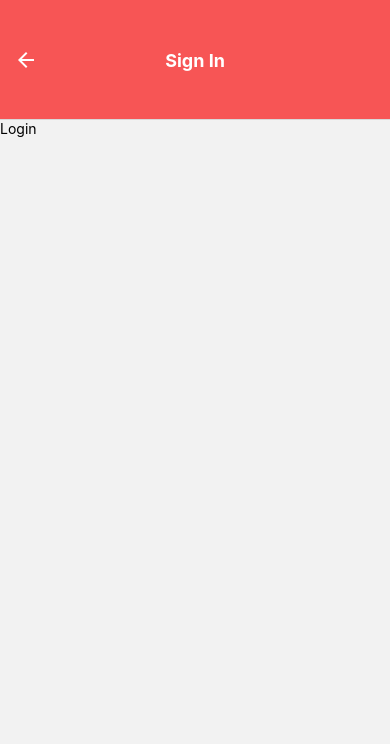
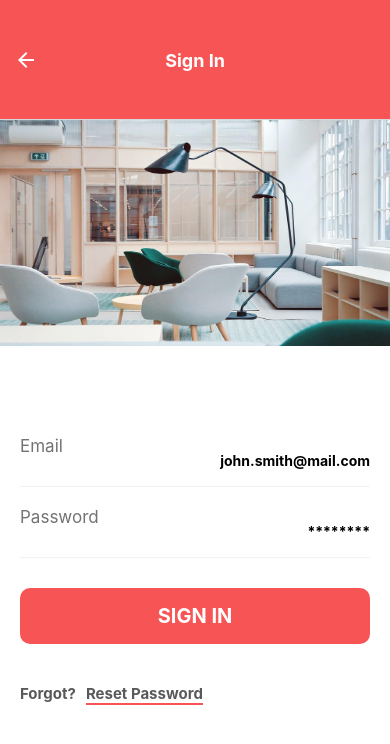
Before and after one commit to Freedom-seven/ScanShare, a React Native app: screen /Login in a window 390 px wide. Shown: the top 744 px of the page. Built offline with nearby package versions, Linux system fonts and the light colour scheme.

Commit message:
add logic to screens

```diff
--- a/src/Screens/LoginScreen.js
+++ b/src/Screens/LoginScreen.js
@@ -1,14 +1,174 @@
-import React from 'react'
-import { StyleSheet, Text, View } from 'react-native'
+import React, { useState } from "react";
+import {
+  StyleSheet,
+  Text,
+  View,
+  Image,
+  TouchableOpacity,
+  TextInput,
+} from "react-native";
 
 const LoginScreen = () => {
-    return (
-        <View>
-            <Text>Login</Text>
+  const [email, setEmail] = useState("");
+  const [password, setPassword] = useState("");
+
+  const handleChangeEmail = (text) => {
+    setEmail(text);
+  };
+
+  const handleChangePassword = (text) => {
+    setPassword(text);
+  };
+
+  return (
+    <View style={styles.container}>
+      <View style={styles.heroContainer}>
+        <Image
+          source={require("../../assets/images/hero1.jpg")}
+          style={styles.hero}
+        />
+      </View>
+      <View style={styles.loginContainer}>
+        <View style={styles.loginForm}>
+          <View style={styles.loginFormInput}>
+            <Text style={styles.email}>Email</Text>
+            <TextInput
+              style={styles.loginFormInputText}
+              onChangeText={handleChangeEmail}
+              value={email}
+              placeholder="john.smith@mail.com"
+              keyboardType="email-address"
+            />
+          </View>
+          <View style={styles.loginFormInput}>
+            <Text style={styles.password}>Password</Text>
+            <TextInput
+              onChangeText={handleChangePassword}
+              value={password}
+              secureTextEntry
+              style={styles.loginFormInputText}
+              placeholder="********"
+              keyboardType="default"
+            />
+          </View>
         </View>
-    )
-}
+        <View style={styles.signIn}>
+          <TouchableOpacity style={styles.button}>
+            <Text style={styles.buttonText}>sign in</Text>
+          </TouchableOpacity>
+        </View>
+        <View style={styles.forgotPassword}>
+          <Text style={styles.Forgot}>Forgot?</Text>
+          <TouchableOpacity style={styles.resetPassword} >
+            <Text style={styles.reset}>Reset Password</Text>
+          </TouchableOpacity>
+        </View>
+      </View>
+    </View>
+  );
+};
 
-export default LoginScreen
+export default LoginScreen;
 
-const styles = StyleSheet.create({})
+const styles = StyleSheet.create({
+  container: {
+    flex: 1,
+    backgroundColor: "#fff",
+  },
+
+  heroContainer: {
+    flex: 4,
+    justifyContent: "center",
+    alignItems: "center",
+  },
+
+  hero: {
+    width: "100%",
+    height: "100%",
+    resizeMode: "stretch",
+  },
+
+  loginContainer: {
+    flex: 6,
+    marginVertical: 80,
+  },
+
+  loginForm: {
+    backgroundColor: "#fff",
+    marginHorizontal: 20,
+  },
+
+  loginFormInput: {
+    flexDirection: "row",
+    borderColor: "#f2f2f2",
+    borderBottomWidth: 1,
+    marginVertical: 10,
+  },
+
+  email: {
+    flex: 1,
+    fontSize: 17,
+    color: "#737373",
+  },
+
+  password: {
+    flex: 1,
+    fontSize: 17,
+    color: "#737373",
+  },
+
+  loginFormInputText: {
+    flex: 3,
+    textAlign: "right",
+    width: "100%",
+    height: 50,
+    fontWeight: "bold",
+  },
+
+  signIn: {
+    justifyContent: "center",
+    alignItems: "center",
+    marginHorizontal: 20,
+    marginVertical: 20,
+  },
+
+  button: {
+    width: "100%",
+    backgroundColor: "#f75555",
+    borderRadius: 10,
+    justifyContent: "center",
+    alignItems: "center",
+    paddingVertical: 16,
+  },
+
+  buttonText: {
+    color: "#fff",
+    fontSize: 20,
+    fontWeight: "bold",
+    textTransform: "uppercase",
+  },
+
+  forgotPassword: {
+    flexDirection: "row",
+    marginHorizontal: 20,
+    marginVertical: 20,
+  },
+
+  Forgot: {
+    color: "#595959",
+    fontSize: 15,
+    fontWeight: "bold",
+    marginRight: 10,
+  },
+
+  resetPassword: {
+    borderBottomWidth: 2,
+    borderColor: "#f75555",
+  },
+
+  reset: {
+    color: "#595959",
+    fontSize: 15,
+    fontWeight: "bold",
+  },
+});
--- a/src/Screens/RegisterScreen.js
+++ b/src/Screens/RegisterScreen.js
@@ -1,14 +1,189 @@
-import React from 'react'
-import { StyleSheet, Text, View } from 'react-native'
+import React from "react";
+import {
+  StyleSheet,
+  Text,
+  View,
+  TouchableOpacity,
+  TextInput,
+  ScrollView,
+} from "react-native";
+import { AntDesign } from "@expo/vector-icons";
 
 const RegisterScreen = () => {
-    return (
-        <View>
-            <Text>Register</Text>
+  const [name, onChangeName] = React.useState("");
+  const [email, onChangeEmail] = React.useState("");
+  const [number, onChangeNumber] = React.useState("");
+  const [role, onChangeRole] = React.useState("");
+  const [twitter, onChangeTwitter] = React.useState("");
+  const [linkedIn, onChangeLinkedIn] = React.useState("");
+  const [password, onChangePassword] = React.useState("");
+  const [confirmPassword, onChangeConfirmPassword] = React.useState("");
+
+  return (
+    <ScrollView style={styles.container}>
+      <View style={styles.heroContainer}>
+        <AntDesign name="user" size={80} color="#f75555" style={styles.icon} />
+        <TouchableOpacity style={styles.addProfile}>
+          <Text style={styles.addProfileText}>add profile photo</Text>
+        </TouchableOpacity>
+      </View>
+      <View style={styles.formContainer}>
+        <View style={styles.inputContainer}>
+          <Text style={styles.label}>Full Name</Text>
+          <TextInput
+            style={styles.input}
+            placeholder="Joan Shay"
+            keyboardType="default"
+            onChangeText={onChangeName}
+            value={name}
+          />
         </View>
-    )
-}
+        <View style={styles.inputContainer}>
+          <Text style={styles.label}>Email</Text>
+          <TextInput
+            style={styles.input}
+            placeholder="joan.shay@sparrow.com"
+            keyboardType="email-address"
+            autoCapitalize="none"
+            onChangeText={onChangeEmail}
+            value={email}
+          />
+        </View>
+        <View style={styles.inputContainer}>
+          <Text style={styles.label}>Phone Number</Text>
+          <TextInput
+            style={styles.input}
+            placeholder="+233(244) 245 190"
+            keyboardType="phone-pad"
+            onChangeText={onChangeNumber}
+            value={number}
+          />
+        </View>
+        <View style={styles.inputContainer}>
+          <Text style={styles.label}>Role</Text>
+          <TextInput
+            style={styles.input}
+            placeholder="Director of Marketing"
+            keyboardType="default"
+            onChangeText={onChangeRole}
+            value={role}
+          />
+        </View>
+        <View style={styles.inputContainer}>
+          <Text style={styles.label}>Twitter</Text>
+          <TextInput
+            style={styles.input}
+            placeholder="@joansays"
+            keyboardType="email-address"
+            onChangeText={onChangeTwitter}
+            value={twitter}
+          />
+        </View>
+        <View style={styles.inputContainer}>
+          <Text style={styles.label}>LinkedIn</Text>
+          <TextInput
+            style={styles.input}
+            placeholder="/joan.shay"
+            keyboardType="email-address"
+            onChangeText={onChangeLinkedIn}
+            value={linkedIn}
+          />
+        </View>
+        <View style={styles.inputContainer}>
+          <Text style={styles.label}>Password</Text>
+          <TextInput
+            style={styles.input}
+            placeholder="*******"
+            keyboardType="default"
+            secureTextEntry
+            onChangeText={onChangePassword}
+            value={password}
+          />
+        </View>
+        <View style={styles.inputContainer}>
+          <Text style={styles.label}>Confirm Password</Text>
+          <TextInput
+            style={styles.input}
+            placeholder="*******"
+            keyboardType="default"
+            secureTextEntry
+            onChangeText={onChangeConfirmPassword}
+            value={confirmPassword}
+          />
+        </View>
+      </View>
+      <View style={styles.buttonContainer}>
+        <TouchableOpacity style={styles.button}>
+          <Text style={styles.buttonText}>Register</Text>
+        </TouchableOpacity>
+      </View>
+    </ScrollView>
+  );
+};
 
-export default RegisterScreen
+export default RegisterScreen;
 
-const styles = StyleSheet.create({})
+const styles = StyleSheet.create({
+  container: {
+    flex: 1,
+    backgroundColor: "#fff",
+  },
+  heroContainer: {
+    flex: 3,
+    alignItems: "center",
+    justifyContent: "center",
+    paddingVertical: 30,
+    resizeMode: "stretch",
+  },
+  addProfile: {
+    padding: 10,
+  },
+  addProfileText: {
+    fontSize: 16,
+    color: "#f75555",
+    textTransform: "uppercase",
+    fontWeight: "bold",
+  },
+
+  formContainer: {
+    flex: 6,
+    marginHorizontal: 20,
+    paddingVertical: 10,
+  },
+  inputContainer: {
+    flexDirection: "row",
+    paddingVertical: 15,
+    borderBottomWidth: 1,
+    borderBottomColor: "#f2f2f2",
+  },
+  label: {
+    flex: 1,
+    fontSize: 18,
+    color: '#595959'
+  },
+  input: {
+    flex: 2,
+    fontSize: 18,
+    textAlign: "right",
+    width: "100%",
+  },
+  buttonContainer: {
+    flex: 1.2,
+    marginHorizontal: 20,
+    paddingVertical: 15,
+  },
+  button: {
+    backgroundColor: "#f75555",
+    paddingVertical: 10,
+    paddingHorizontal: 10,
+    borderRadius: 5,
+    alignItems: "center",
+    justifyContent: "center",
+  },
+  buttonText: {
+    color: "#fff",
+    fontSize: 18,
+    textTransform: "uppercase",
+    paddingVertical: 5,
+  },
+});
--- a/src/Screens/WelcomeScreen.js
+++ b/src/Screens/WelcomeScreen.js
@@ -8,13 +8,14 @@ const WelcomeScreen = () => {
     <View style={styles.container}>
       <View style={styles.logoContainer}>
         <Image
-          source={require("../../assets/images/ampersand_logo.png")}
+          source={require("../../assets/images/logo.png")}
           style={styles.logo}
         />
       </View>
       <View style={styles.textContainer}>
-        <Text style={styles.ampersandText}>AMPERSAND </Text>
-        <Text style={styles.ampersandText}>CONTACTS</Text>
+        <Text style={styles.scanText}>scanbox.</Text>
+        <Text style={styles.scanText}>contacts</Text>
+        <Text style={styles.scanText}>share</Text>
       </View>
       <View style={styles.buttonContainer}>
         <TouchableOpacity
@@ -44,8 +45,8 @@ const styles = StyleSheet.create({
   },
 
   logo: {
-    width: "60%",
-    height: 80,
+    width: "80%",
+    height: 120,
   },
 
   textContainer: {
@@ -56,10 +57,11 @@ const styles = StyleSheet.create({
     marginBottom: 30,
   },
 
-  ampersandText: {
+  scanText: {
     fontSize: 20,
     fontWeight: "bold",
     color: "#666",
+    textTransform: "uppercase",
   },
 
   buttonContainer: {
```
